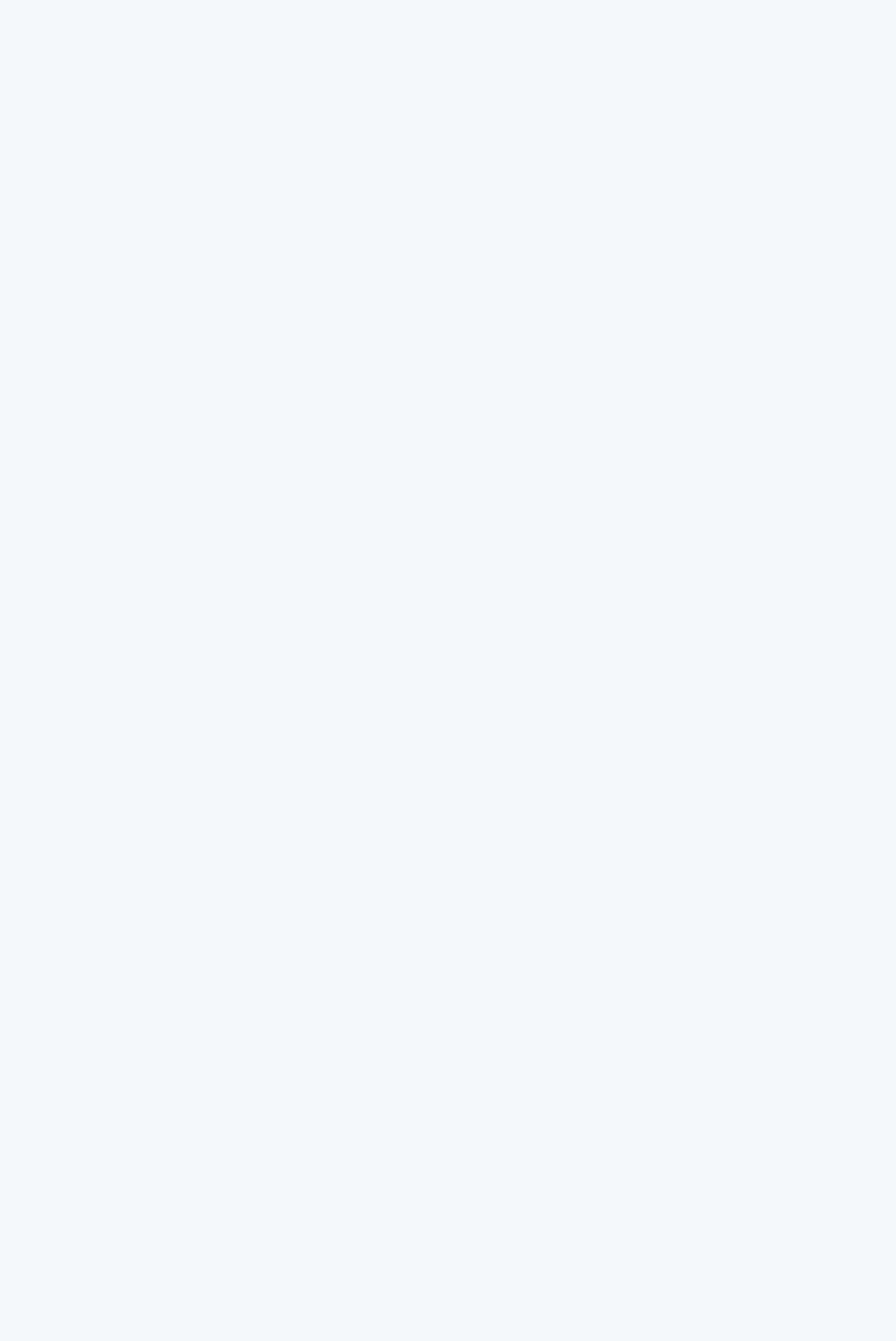
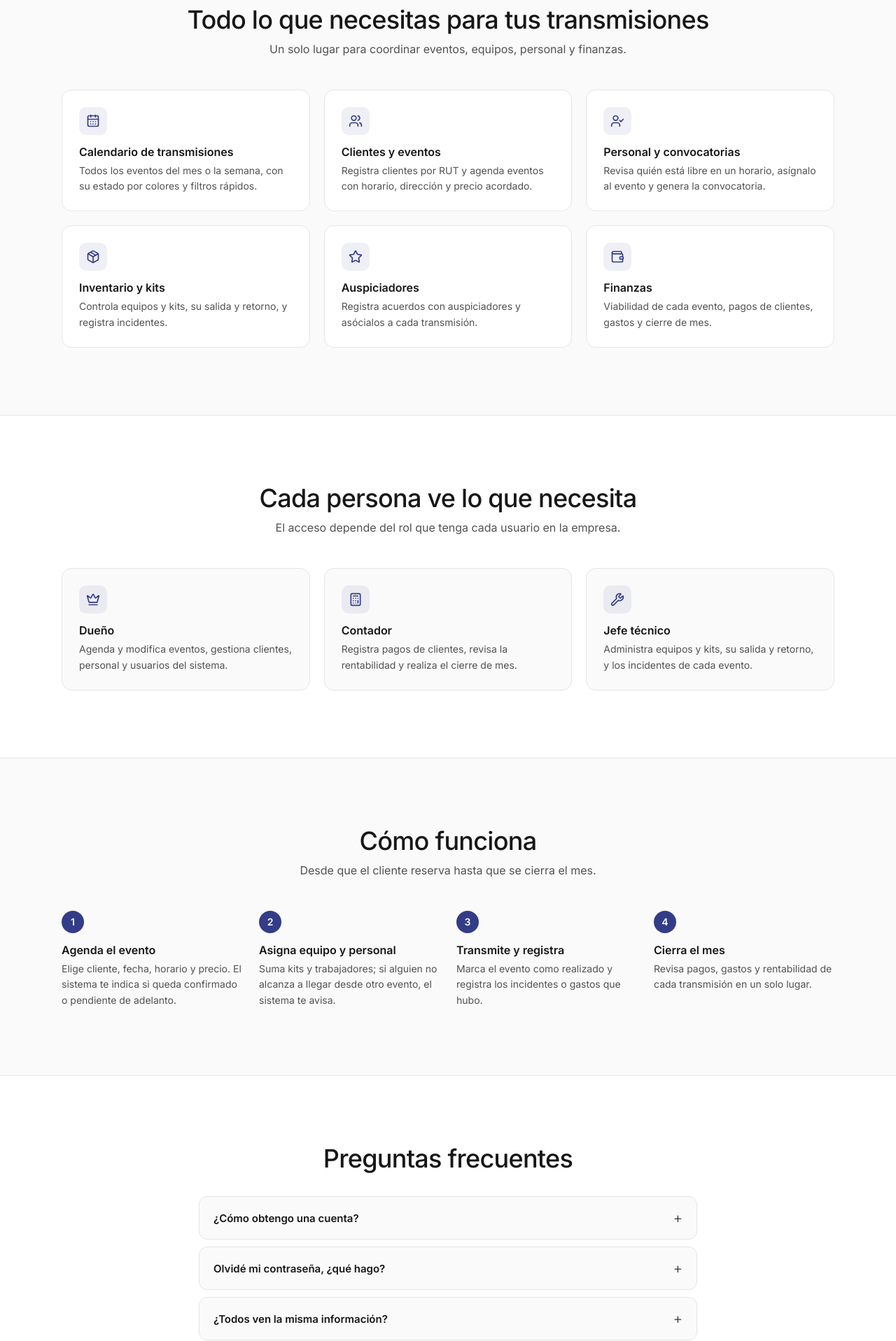
Before and after one commit to NicoP444/Proyecto_SoftwareIS, a React (Vite) app in the folder client/: page / in a window 1280 px wide. Shown: the part 880-2797 px from the top of the page at 70% size. Before the commit the page ends 800 px from the top, so only its background shows below. Built offline with nearby package versions, Linux system fonts and the light colour scheme; no server answers.

Commit message:
Agregar secciones informativas a la página de inicio y dar función a los links del menú

```diff
--- a/client/src/pages/Landing.jsx
+++ b/client/src/pages/Landing.jsx
@@ -1,7 +1,48 @@
 import { useState } from "react";
 import { useNavigate } from "react-router-dom";
+import {
+  CalendarDays,
+  Users,
+  Package,
+  UserCheck,
+  Star,
+  Wallet,
+  Crown,
+  Calculator,
+  Wrench,
+} from "lucide-react";
 import { login } from "../services/auth.service.js";
 import "../styles/Landing.css";
+
+// Secciones informativas de abajo (cada link del menú baja a una de ellas)
+const FUNCIONES = [
+  { icono: CalendarDays, titulo: "Calendario de transmisiones", texto: "Todos los eventos del mes o la semana, con su estado por colores y filtros rápidos." },
+  { icono: Users, titulo: "Clientes y eventos", texto: "Registra clientes por RUT y agenda eventos con horario, dirección y precio acordado." },
+  { icono: UserCheck, titulo: "Personal y convocatorias", texto: "Revisa quién está libre en un horario, asígnalo al evento y genera la convocatoria." },
+  { icono: Package, titulo: "Inventario y kits", texto: "Controla equipos y kits, su salida y retorno, y registra incidentes." },
+  { icono: Star, titulo: "Auspiciadores", texto: "Registra acuerdos con auspiciadores y asócialos a cada transmisión." },
+  { icono: Wallet, titulo: "Finanzas", texto: "Viabilidad de cada evento, pagos de clientes, gastos y cierre de mes." },
+];
+
+const ROLES = [
+  { icono: Crown, titulo: "Dueño", texto: "Agenda y modifica eventos, gestiona clientes, personal y usuarios del sistema." },
+  { icono: Calculator, titulo: "Contador", texto: "Registra pagos de clientes, revisa la rentabilidad y realiza el cierre de mes." },
+  { icono: Wrench, titulo: "Jefe técnico", texto: "Administra equipos y kits, su salida y retorno, y los incidentes de cada evento." },
+];
+
+const PASOS = [
+  { titulo: "Agenda el evento", texto: "Elige cliente, fecha, horario y precio. El sistema te indica si queda confirmado o pendiente de adelanto." },
+  { titulo: "Asigna equipo y personal", texto: "Suma kits y trabajadores; si alguien no alcanza a llegar desde otro evento, el sistema te avisa." },
+  { titulo: "Transmite y registra", texto: "Marca el evento como realizado y registra los incidentes o gastos que hubo." },
+  { titulo: "Cierra el mes", texto: "Revisa pagos, gastos y rentabilidad de cada transmisión en un solo lugar." },
+];
+
+const PREGUNTAS = [
+  { id: "acceso", pregunta: "¿Cómo obtengo una cuenta?", respuesta: "Las cuentas las crea el Dueño de la empresa desde «Administrar usuarios», dentro del sistema. Pídele que te registre con tu correo y el rol que te corresponde." },
+  { pregunta: "Olvidé mi contraseña, ¿qué hago?", respuesta: "Contacta al Dueño de la empresa para que te asigne una nueva contraseña desde «Administrar usuarios»." },
+  { pregunta: "¿Todos ven la misma información?", respuesta: "No. Cada rol ve solo lo que necesita: por ejemplo, el Jefe técnico no ve montos ni datos financieros." },
+  { pregunta: "¿Puedo usarlo desde el celular?", respuesta: "Sí. La interfaz se adapta a pantallas pequeñas y el menú lateral se abre con el botón de arriba a la izquierda." },
+];
 
 export default function Landing() {
   const navigate = useNavigate();
@@ -28,6 +69,15 @@ export default function Landing() {
       setCargando(false);
     }
   };
+  // "Solicitar acceso": baja a la pregunta "¿Cómo obtengo una cuenta?" y la deja abierta
+  function irAAcceso(e) {
+    e.preventDefault();
+    const pregunta = document.getElementById("acceso");
+    if (!pregunta) return;
+    pregunta.open = true;
+    pregunta.scrollIntoView({ behavior: "smooth", block: "center" });
+  }
+
   return (
     <div className="landing">
       <nav>
@@ -42,12 +92,12 @@ export default function Landing() {
         </div>
         <div className="nav-links">
           <a href="#funciones">Funciones</a>
-          <a href="#opiniones">Opiniones</a>
-          <a href="#planes">Planes</a>
+          <a href="#roles">Roles</a>
+          <a href="#como-funciona">Cómo funciona</a>
           <a href="#preguntas">Preguntas</a>
         </div>
         <div className="nav-actions">
-          <a href="#" className="btn btn-dark">
+          <a href="#acceso" className="btn btn-dark" onClick={irAAcceso}>
             Solicitar acceso
           </a>
         </div>
@@ -72,7 +122,7 @@ export default function Landing() {
                 type="email"
                 value={correo}
                 onChange={(e) => setCorreo(e.target.value)}
-                placeholder="admin@demo.com"
+                placeholder="tucorreo@empresa.cl"
                 autoComplete="email"
                 required
               />
@@ -83,7 +133,7 @@ export default function Landing() {
                 type="password"
                 value={contrasena}
                 onChange={(e) => setContrasena(e.target.value)}
-                placeholder="******"
+                placeholder="Tu contraseña"
                 autoComplete="current-password"
                 required
               />
@@ -166,6 +216,74 @@ export default function Landing() {
           </div>
         </div>
       </section>
+
+      {/* ---------- Funciones ---------- */}
+      <section id="funciones" className="info">
+        <div className="wrap">
+          <h2>Todo lo que necesitas para tus transmisiones</h2>
+          <p className="info-sub">Un solo lugar para coordinar eventos, equipos, personal y finanzas.</p>
+          <div className="info-grid">
+            {FUNCIONES.map(({ icono: Icono, titulo, texto }) => (
+              <article key={titulo} className="info-card">
+                <span className="info-icono"><Icono size={20} /></span>
+                <h3>{titulo}</h3>
+                <p>{texto}</p>
+              </article>
+            ))}
+          </div>
+        </div>
+      </section>
+
+      {/* ---------- Roles ---------- */}
+      <section id="roles" className="info info-alterna">
+        <div className="wrap">
+          <h2>Cada persona ve lo que necesita</h2>
+          <p className="info-sub">El acceso depende del rol que tenga cada usuario en la empresa.</p>
+          <div className="info-grid info-grid-3">
+            {ROLES.map(({ icono: Icono, titulo, texto }) => (
+              <article key={titulo} className="info-card">
+                <span className="info-icono"><Icono size={20} /></span>
+                <h3>{titulo}</h3>
+                <p>{texto}</p>
+              </article>
+            ))}
+          </div>
+        </div>
+      </section>
+
+      {/* ---------- Cómo funciona ---------- */}
+      <section id="como-funciona" className="info">
+        <div className="wrap">
+          <h2>Cómo funciona</h2>
+          <p className="info-sub">Desde que el cliente reserva hasta que se cierra el mes.</p>
+          <ol className="info-pasos">
+            {PASOS.map(({ titulo, texto }, i) => (
+              <li key={titulo}>
+                <span className="info-numero">{i + 1}</span>
+                <h3>{titulo}</h3>
+                <p>{texto}</p>
+              </li>
+            ))}
+          </ol>
+        </div>
+      </section>
+
+      {/* ---------- Preguntas frecuentes ---------- */}
+      <section id="preguntas" className="info info-alterna">
+        <div className="wrap info-angosto">
+          <h2>Preguntas frecuentes</h2>
+          <div className="info-faq">
+            {PREGUNTAS.map(({ id, pregunta, respuesta }) => (
+              <details key={pregunta} id={id}>
+                <summary>{pregunta}</summary>
+                <p>{respuesta}</p>
+              </details>
+            ))}
+          </div>
+        </div>
+      </section>
+
+      <footer className="info-pie">© {new Date().getFullYear()} SixSeven · Gestión de transmisiones en vivo</footer>
     </div>
   );
 }
--- a/client/src/styles/Landing.css
+++ b/client/src/styles/Landing.css
@@ -98,3 +98,39 @@
 @media (prefers-reduced-motion:reduce){
   .landing .comet{animation:none; opacity:1; transform:rotate(var(--rest));}
 }
+
+/* ---------- Secciones informativas (los links del menú bajan hasta aquí) ---------- */
+html:has(.landing){scroll-behavior:smooth;}
+.landing .info{padding:96px 0; scroll-margin-top:24px;}
+.landing .info-alterna{background:#fff; border-top:1px solid var(--border); border-bottom:1px solid var(--border);}
+.landing .info h2{font-size:clamp(26px,3vw,36px); font-weight:500; letter-spacing:-0.02em; margin:0 0 10px; text-align:center;}
+.landing .info-sub{color:var(--muted); font-size:16px; margin:0 auto 48px; text-align:center; max-width:56ch;}
+.landing .info-grid{display:grid; grid-template-columns:repeat(3,minmax(0,1fr)); gap:20px;}
+@media (max-width:900px){.landing .info-grid{grid-template-columns:repeat(2,minmax(0,1fr));}}
+@media (max-width:600px){.landing .info-grid{grid-template-columns:1fr;}}
+.landing .info-card{padding:24px; background:#fff; border:1px solid var(--border); border-radius:14px;}
+.landing .info-alterna .info-card{background:var(--bg);}
+.landing .info-card h3{font-size:16px; font-weight:600; margin:14px 0 6px;}
+.landing .info-card p{font-size:14px; line-height:1.6; color:var(--muted); margin:0;}
+.landing .info-icono{display:inline-grid; place-items:center; width:40px; height:40px; border-radius:10px; color:#333c87; background:rgba(51,60,135,.08);}
+
+/* Cómo funciona: 4 pasos numerados */
+.landing .info-pasos{list-style:none; margin:0; padding:0; display:grid; grid-template-columns:repeat(4,minmax(0,1fr)); gap:24px;}
+@media (max-width:900px){.landing .info-pasos{grid-template-columns:repeat(2,minmax(0,1fr));}}
+@media (max-width:600px){.landing .info-pasos{grid-template-columns:1fr;}}
+.landing .info-pasos h3{font-size:16px; font-weight:600; margin:14px 0 6px;}
+.landing .info-pasos p{font-size:14px; line-height:1.6; color:var(--muted); margin:0;}
+.landing .info-numero{display:inline-grid; place-items:center; width:32px; height:32px; border-radius:50%; font-size:14px; font-weight:600; color:#fff; background:#333c87;}
+
+/* Preguntas frecuentes: se abren y cierran solas (etiqueta <details>, sin JavaScript) */
+.landing .info-angosto{max-width:760px;}
+.landing .info-faq{display:flex; flex-direction:column; gap:10px; margin-top:32px;}
+.landing .info-faq details{padding:0 20px; background:var(--bg); border:1px solid var(--border); border-radius:12px; scroll-margin-top:120px;}
+.landing .info-faq summary{display:flex; justify-content:space-between; align-items:center; gap:12px; padding:18px 0; font-size:15px; font-weight:600; cursor:pointer; list-style:none;}
+.landing .info-faq summary::-webkit-details-marker{display:none;}
+.landing .info-faq summary::after{content:"+"; font-size:20px; font-weight:400; color:var(--muted);}
+.landing .info-faq details[open] summary::after{content:"–";}
+.landing .info-faq details p{margin:0 0 18px; font-size:14px; line-height:1.7; color:var(--muted);}
+.landing .info-faq details[open]{border-color:#333c87;}
+
+.landing .info-pie{padding:28px 24px; text-align:center; font-size:13px; color:var(--muted);}
```
